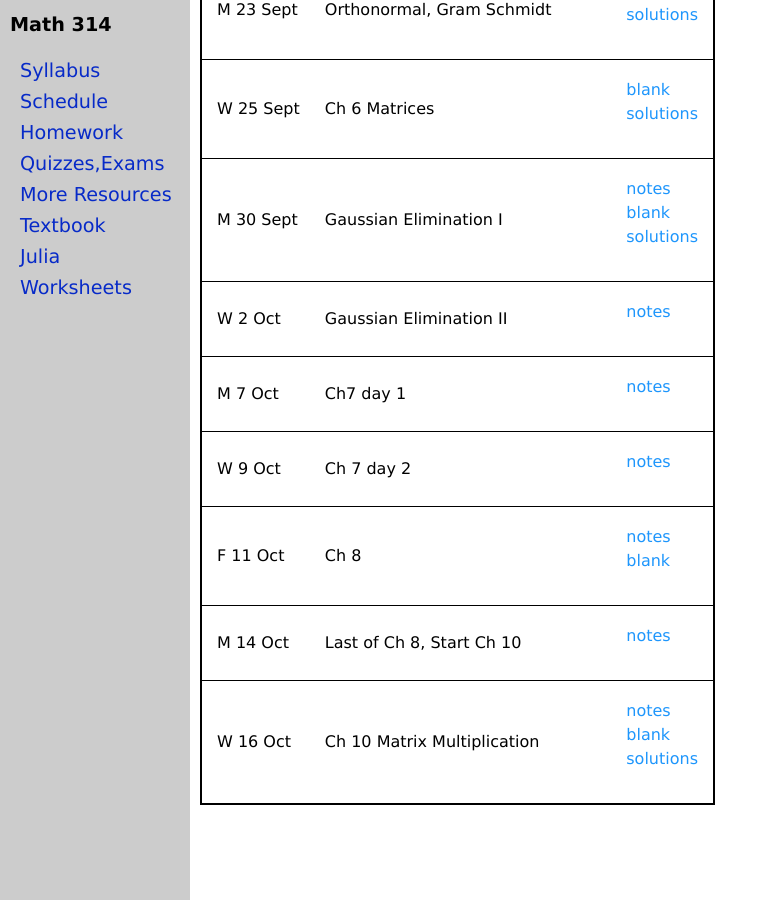
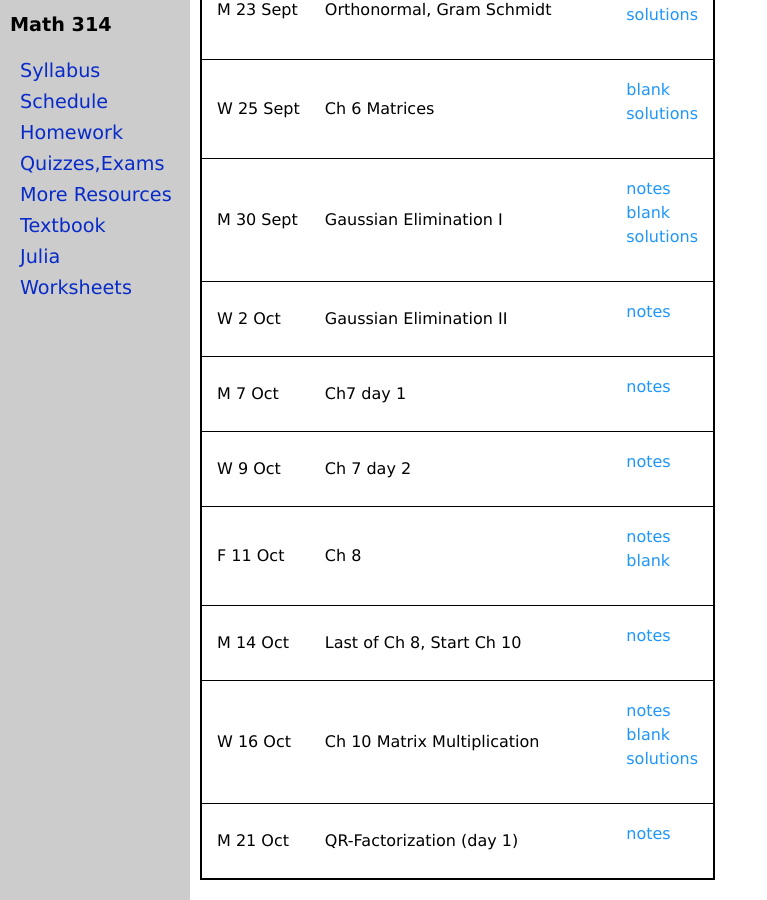
Before and after one commit to jrfaudree/LA, a Jekyll site: the page built from worksheets.md, in a window 1280 px wide and 900 px high, scrolled down 1182 px. Shown: the whole window, without its empty margins (0-767 px from the left). Built offline with Jekyll 4.4.1, drawn with Linux system fonts in a browser that asks for light colours.

Commit message:
Update worksheets.yml

```diff
--- a/_data/worksheets.yml
+++ b/_data/worksheets.yml
@@ -76,3 +76,6 @@ worksheets:
   blank: M314_Ch10-mult-practice.pdf
   solutions: M314_Ch10-mult-practice-s.pdf
   notes: Ch10-intro-mult.pdf
+- date: M 21 Oct
+  name: QR-Factorization (day 1)
+  notes: Zoom-day.pdf
```
